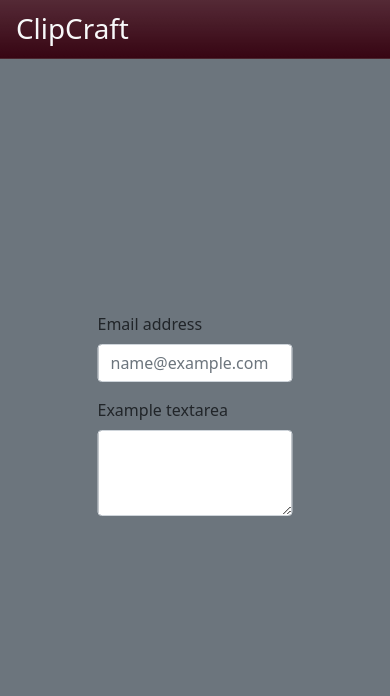
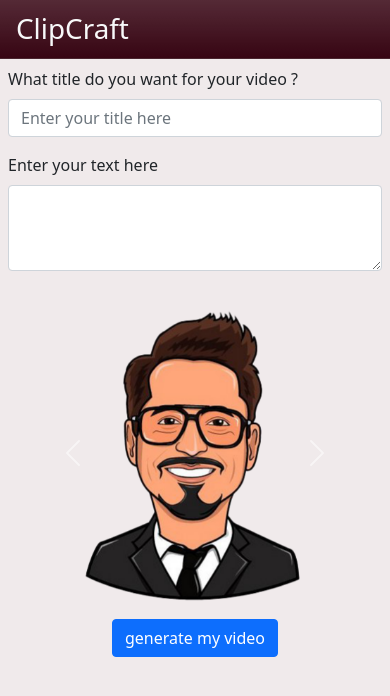
Before and after one commit to boudjasma/ClipCraft, a Django app: page / in a window 390 px wide. Shown: the top 696 px of the page. Run offline with Django 4.2, Linux system fonts and the light colour scheme; some libraries are stand-ins or nearby versions.

Commit message:
Frist version of ClipCraft - creation of home template

```diff
--- a/clipcraft/settings.py
+++ b/clipcraft/settings.py
@@ -10,6 +10,7 @@ For the full list of settings and their values, see
 https://docs.djangoproject.com/en/4.2/ref/settings/
 """
 
+import os
 from pathlib import Path
 
 # Build paths inside the project like this: BASE_DIR / 'subdir'.
@@ -116,7 +117,7 @@ USE_TZ = True
 # Static files (CSS, JavaScript, Images)
 # https://docs.djangoproject.com/en/4.2/howto/static-files/
 
-STATIC_URL = 'static/'
+STATIC_URL = '/static/'
 
 # Default primary key field type
 # https://docs.djangoproject.com/en/4.2/ref/settings/#default-auto-field
--- a/craftapp/templates/craftapp/base.html
+++ b/craftapp/templates/craftapp/base.html
@@ -1,5 +1,6 @@
+{% load i18n %}
 {% load static %}
-{% load i18n %}
+
 <!DOCTYPE html>
 <html>
     <head>
@@ -7,7 +8,7 @@
         <meta charset="UTF-8" />
         <meta name="viewport" content="width=device-width, initial-scale=1.0" />
 
-        <title>{% block title %}{% translate "CraftApp" %}{% endblock %}</title>
+        <title>{% block title %}{% trans "CraftApp" %}{% endblock %}</title>
 
         {% block links_cdn %}
             <!-- Bootstrap 5 -->
@@ -27,7 +28,7 @@
         {% endblock %}
     </head>
 
-    <body class="bg-secondary">
+    <body style="background-color: #F0EAEB;">
         {% block content %}{% endblock %}
     </body>
     {% block modal %}
--- a/craftapp/templates/craftapp/home.html
+++ b/craftapp/templates/craftapp/home.html
@@ -1,6 +1,6 @@
 {% extends 'craftapp/base.html' %}
+{% load i18n %}
 {% load static %}
-
 
 {% block content %}
     <div class="card-header rounded-0 bg-gradient" style="background-color:#370513;">
@@ -8,16 +8,57 @@
             ClipCraft
         </div>
     </div>
-    <div class="container-fluid position-static">
-        <div class="position-absolute top-50 start-50 translate-middle">
-            <div class="mb-3">
-                <label for="exampleFormControlInput1" class="form-label">Email address</label>
-                <input type="email" class="form-control" id="exampleFormControlInput1" placeholder="name@example.com">
+    <div class="container-fluid m-sm-4 p-2">
+        <form>
+            <div class="row gx-5">
+                <div class="d-sm-flex justify-content-between">
+                    <div class="col-lg-6 col-md-12 p-sm-3">
+                        <div class="mb-3">
+                            <label for="exampleFormControlInput1" class="form-label">{% trans "What title do you want for your video ?" %}</label>
+                            <input type="email" class="form-control" id="exampleFormControlInput1" placeholder="{% trans 'Enter your title here' %}">
+                        </div>
+                        <div class="mb-3">
+                            <label for="exampleFormControlTextarea1" class="form-label">{% trans "Enter your text here" %}</label>
+                            <textarea class="form-control" id="exampleFormControlTextarea1" rows="3"></textarea>
+                        </div>
+                    </div>
+                    <div class="col">
+                        <div class="d-flex justify-content-center">
+                            <div class="row team-container w-sm-50 p-3">
+                                <div id="carouselExampleControls" class="carousel slide" data-bs-ride="carousel">
+                                    <div class="carousel-inner">
+                                    <div class="carousel-item active">
+                                        <img src="{% static 'media/avatar1.png' %}" class="d-block" alt="Photo 1" height="300" length="500">
+                                    </div>
+                                    <div class="carousel-item">
+                                        <img src="{% static 'media/avatar2.png' %}" class="d-block" alt="Photo 2" height="300" length="500">
+                                    </div>
+                                    <div class="carousel-item">
+                                        <img src="{% static 'media/avatar3.png' %}" class="d-block" alt="Photo 3" height="300" length="500">
+                                    </div>
+                                    <div class="carousel-item">
+                                        <img src="{% static 'media/avatar4.png' %}" class="d-block" alt="Photo 4" height="300" length="500">
+                                    </div>
+                                    </div>
+                                    <button class="carousel-control-prev" type="button" data-bs-target="#carouselExampleControls" data-bs-slide="prev">
+                                    <span class="carousel-control-prev-icon" aria-hidden="true"></span>
+                                    <span class="visually-hidden">Précédent</span>
+                                    </button>
+                                    <button class="carousel-control-next" type="button" data-bs-target="#carouselExampleControls" data-bs-slide="next">
+                                    <span class="carousel-control-next-icon" aria-hidden="true"></span>
+                                    <span class="visually-hidden">Suivant</span>
+                                    </button>
+                                </div>
+                            </div>
+                        </div>
+                    </div>
+                </div>
             </div>
-            <div class="mb-3">
-                <label for="exampleFormControlTextarea1" class="form-label">Example textarea</label>
-                <textarea class="form-control" id="exampleFormControlTextarea1" rows="3"></textarea>
+            <div class="row">
+                <div class="d-flex justify-content-center">
+                    <button type="submit" class="btn btn-primary w-sm-50">{% trans "generate my video" %}</button>
+                </div>
             </div>
-        </div>
+        </form>
     </div>
 {% endblock %}
```
Also changed, not shown: craftapp/static/media/avatar1.png (added), craftapp/static/media/avatar2.png (added), craftapp/static/media/avatar3.png (added), craftapp/static/media/avatar4.png (added).
